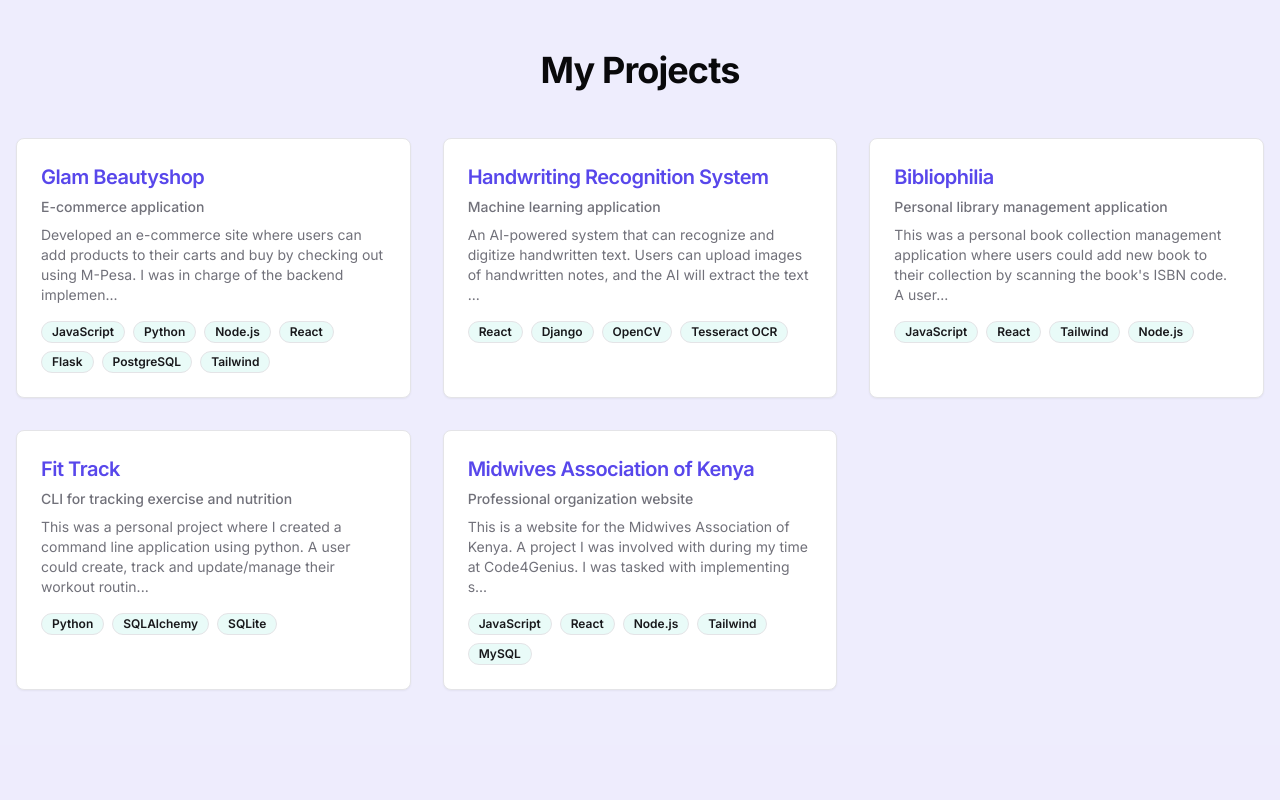
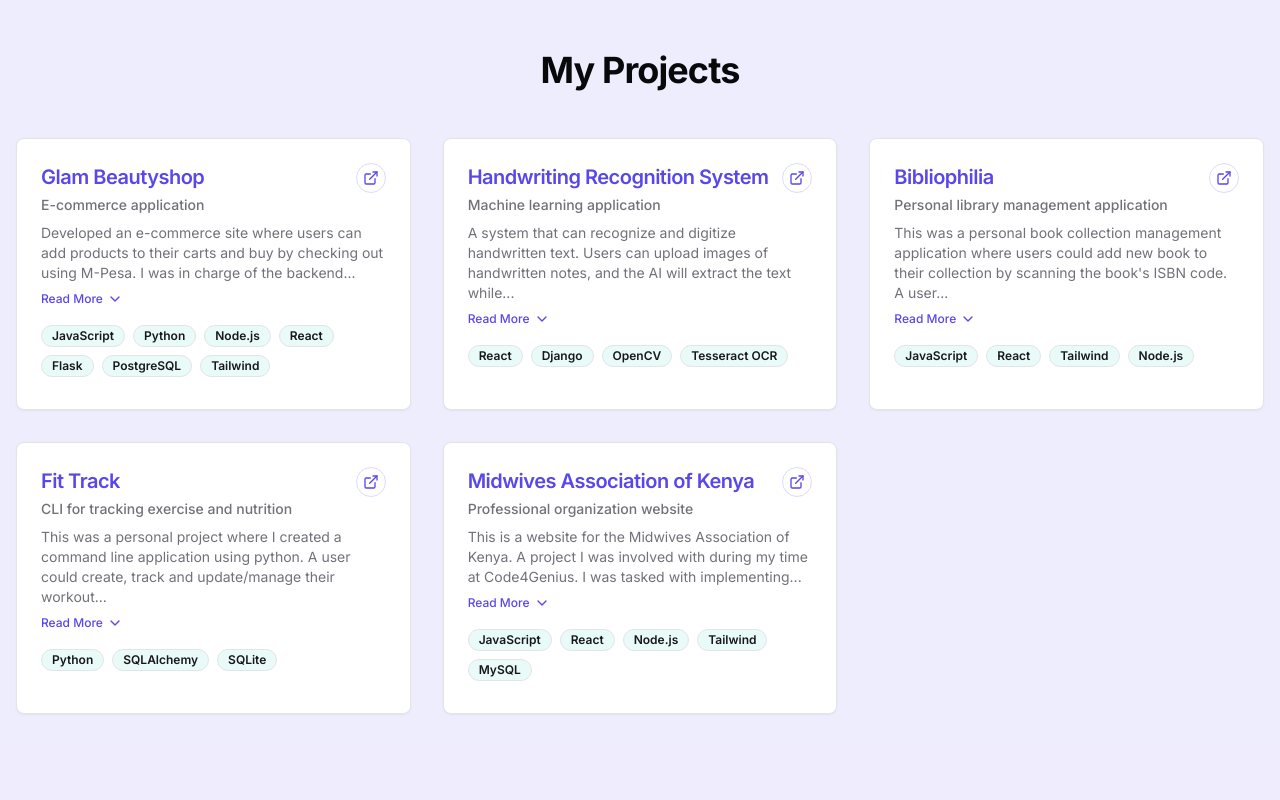
Before and after one commit to MNdagu/MY-PORTFOLIO, a Next.js app: page / in a window 1280 px wide. Shown: the part 780-1580 px from the top of the page. Built offline with nearby package versions, Linux system fonts and the light colour scheme.

Commit message:
updated projects link

```diff
--- a/app/components/Projects.jsx
+++ b/app/components/Projects.jsx
@@ -5,7 +5,7 @@
 export default function Projects() {
   return (
     <Section id="projects" title="My Projects" className="bg-primary/10">
-      <div className="grid grid-cols-1 md:grid-cols-2 lg:grid-cols-3 gap-8">
+      <div className="grid grid-cols-1 md:grid-cols-2 lg:grid-cols-3 gap-8 relative">
         {projects.map((project, index) => (
           <ProjectCard key={project.id} project={project} index={index} />
         ))}
--- a/components/ProjectCard.jsx
+++ b/components/ProjectCard.jsx
@@ -1,7 +1,9 @@
+"use client";
+
 // my-app/components/ProjectCard.jsx
-
-import React from "react";
+import React, { useState } from "react";
 import { Badge } from "@/components/ui/badge";
+import { Button } from "@/components/ui/button";
 import {
   Card,
   CardContent,
@@ -10,6 +12,7 @@
   CardTitle,
 } from "@/components/ui/card";
 import { truncateText } from "@/lib/utils";
+import { ChevronDown, ChevronUp, ExternalLink } from "lucide-react";
 
 /**
  * ProjectCard component for displaying project information
@@ -20,34 +23,87 @@
  * @returns {JSX.Element} ProjectCard component
  */
 export default function ProjectCard({ project, index }) {
+  const [isExpanded, setIsExpanded] = useState(false);
+  const shouldTruncate = project.description.length > 150;
+
+  const toggleExpand = (e) => {
+    e.preventDefault();
+    e.stopPropagation();
+    setIsExpanded(!isExpanded);
+  };
+
   return (
+    <div className="group relative">
+      <Card
+        className={`${
+          isExpanded ? "h-auto" : "h-full"
+        } bg-card hover:shadow-lg transition-all duration-300 animate-fade-in animation-delay-${
+          (index % 3) * 200
+        } overflow-hidden relative z-0`}
+      >
+        <CardHeader className="pb-2 relative">
+          <div className="flex justify-between items-start">
+            <div className="flex-1">
+              <CardTitle className="text-xl font-semibold text-primary">
+                {project.title}
+              </CardTitle>
+              {project.subtitle && (
+                <CardDescription className="text-sm font-medium text-muted-foreground mt-1">
+                  {project.subtitle}
+                </CardDescription>
+              )}
+            </div>
             <a
               href={project.link}
               target="_blank"
               rel="noopener noreferrer"
-      className="block transition-transform hover:scale-[1.02] focus:outline-none focus:ring-2 focus:ring-primary focus:ring-offset-2"
+              className="text-primary hover:text-primary/80 transition-colors p-1.5 rounded-full hover:bg-primary/10 flex items-center justify-center border border-primary/20 hover:border-primary/50"
               aria-label={`View project: ${project.title}`}
+              title="View Project"
             >
-      <Card
-        className={`h-full bg-card hover:shadow-lg transition-shadow cursor-pointer animate-fade-in animation-delay-${
-          (index % 3) * 200
-        } overflow-hidden`}
+              <ExternalLink className="h-4 w-4" />
+            </a>
+          </div>
+        </CardHeader>
+        <CardContent className="flex flex-col h-full">
+          <div className="flex-grow">
+            <div className="mb-4">
+              <p
+                id={`project-description-${project.id}`}
+                className={`text-sm text-muted-foreground ${
+                  isExpanded ? "transition-all duration-300" : ""
+                }`}
               >
-        <CardHeader className="pb-2">
-          <CardTitle className="text-xl font-semibold text-primary">
-            {project.title}
-          </CardTitle>
-          {project.subtitle && (
-            <CardDescription className="text-sm font-medium text-muted-foreground">
-              {project.subtitle}
-            </CardDescription>
+                {isExpanded
+                  ? project.description
+                  : shouldTruncate
+                  ? truncateText(project.description, 150)
+                  : project.description}
+              </p>
+
+              {shouldTruncate && (
+                <Button
+                  variant="ghost"
+                  size="sm"
+                  className="mt-2 p-0 h-auto text-primary hover:text-primary/80 hover:bg-transparent"
+                  onClick={toggleExpand}
+                  aria-expanded={isExpanded}
+                  aria-controls={`project-description-${project.id}`}
+                >
+                  {isExpanded ? (
+                    <span className="flex items-center text-xs">
+                      See Less <ChevronUp className="ml-1 h-3 w-3" />
+                    </span>
+                  ) : (
+                    <span className="flex items-center text-xs">
+                      Read More <ChevronDown className="ml-1 h-3 w-3" />
+                    </span>
                   )}
-        </CardHeader>
-        <CardContent>
-          <p className="mb-4 text-sm text-muted-foreground">
-            {truncateText(project.description, 150)}
-          </p>
-          <div className="flex flex-wrap gap-2">
+                </Button>
+              )}
+            </div>
+
+            <div className="flex flex-wrap gap-2 mb-2">
               {project.tags.map((tag, i) => (
                 <Badge
                   key={i}
@@ -58,8 +114,9 @@
                 </Badge>
               ))}
             </div>
+          </div>
         </CardContent>
       </Card>
-    </a>
+    </div>
   );
 }
--- a/data/projects.js
+++ b/data/projects.js
@@ -23,9 +23,9 @@
     title: "Handwriting Recognition System",
     subtitle: "Machine learning application",
     description:
-      "An AI-powered system that can recognize and digitize handwritten text. Users can upload images of handwritten notes, and the AI will extract the text while preserving formatting.",
+      "A system that can recognize and digitize handwritten text. Users can upload images of handwritten notes, and the AI will extract the text while preserving formatting.",
     tags: ["React", "Django", "OpenCV", "Tesseract OCR"],
-    link: "https://github.com/MNdagu/AI-Handwriting-Recognition-System",
+    link: "https://github.com/MNdagu/Handwriting-Recognition-System",
   },
   {
     id: 3,
--- a/lib/utils.js
+++ b/lib/utils.js
@@ -22,13 +22,13 @@
  */
 export function formatDate(date, options = {}) {
   const defaultOptions = {
-    year: 'numeric',
-    month: 'long',
-    day: 'numeric',
-    ...options
+    year: "numeric",
+    month: "long",
+    day: "numeric",
+    ...options,
   };
 
-  return new Date(date).toLocaleDateString('en-US', defaultOptions);
+  return new Date(date).toLocaleDateString("en-US", defaultOptions);
 }
 
 /**
@@ -39,7 +39,7 @@
 export function scrollToElement(id) {
   const element = document.getElementById(id);
   if (element) {
-    element.scrollIntoView({ behavior: 'smooth' });
+    element.scrollIntoView({ behavior: "smooth" });
   }
 }
 
@@ -52,5 +52,12 @@
  */
 export function truncateText(text, maxLength) {
   if (text.length <= maxLength) return text;
-  return text.slice(0, maxLength) + '...';
+
+  // Find the last space within the maxLength
+  const lastSpaceIndex = text.lastIndexOf(" ", maxLength);
+
+  // If no space found, just cut at maxLength
+  const cutoffIndex = lastSpaceIndex > 0 ? lastSpaceIndex : maxLength;
+
+  return text.slice(0, cutoffIndex) + "...";
 }
```
Lines whose indentation alone changed are shown as unchanged.
